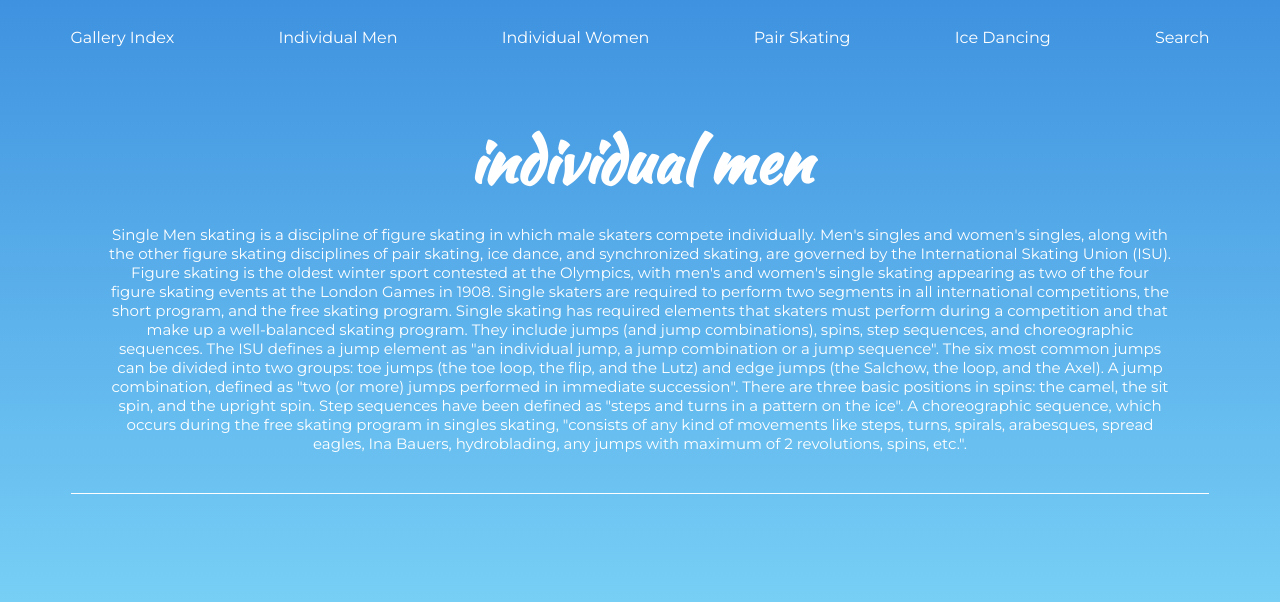
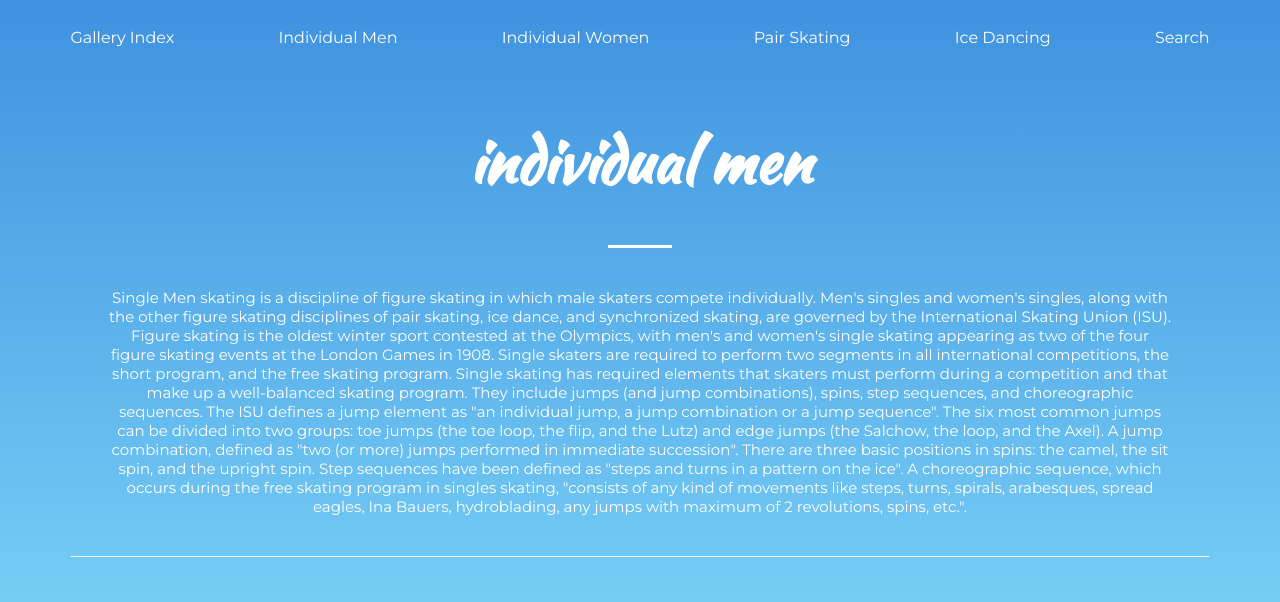
Before and after one commit to renee0905/group5, a Jekyll site: the page built from individual-men.markdown, in a window 1280 px wide. Shown: the top 602 px of the page. Built offline with Jekyll 4.4.1, drawn with Linux system fonts in a browser that asks for light colours; grey boxes are pictures that could not be loaded.

Commit message:
Update individual-men.markdown

```diff
--- a/individual-men.markdown
+++ b/individual-men.markdown
@@ -4,7 +4,7 @@ title: Individual Men
 permalink: /individual-men/
 ---
 <h1> individual men</h1>
-
+<div class="line"></div>
 
 <p class="para">Single Men skating is a discipline of figure skating in which male skaters compete individually. Men's singles and women's singles, along with the other figure skating disciplines of pair skating, ice dance, and synchronized skating, are governed by the International Skating Union (ISU). Figure skating is the oldest winter sport contested at the Olympics, with men's and women's single skating appearing as two of the four figure skating events at the London Games in 1908.
 Single skaters are required to perform two segments in all international competitions, the short program, and the free skating program.
```
